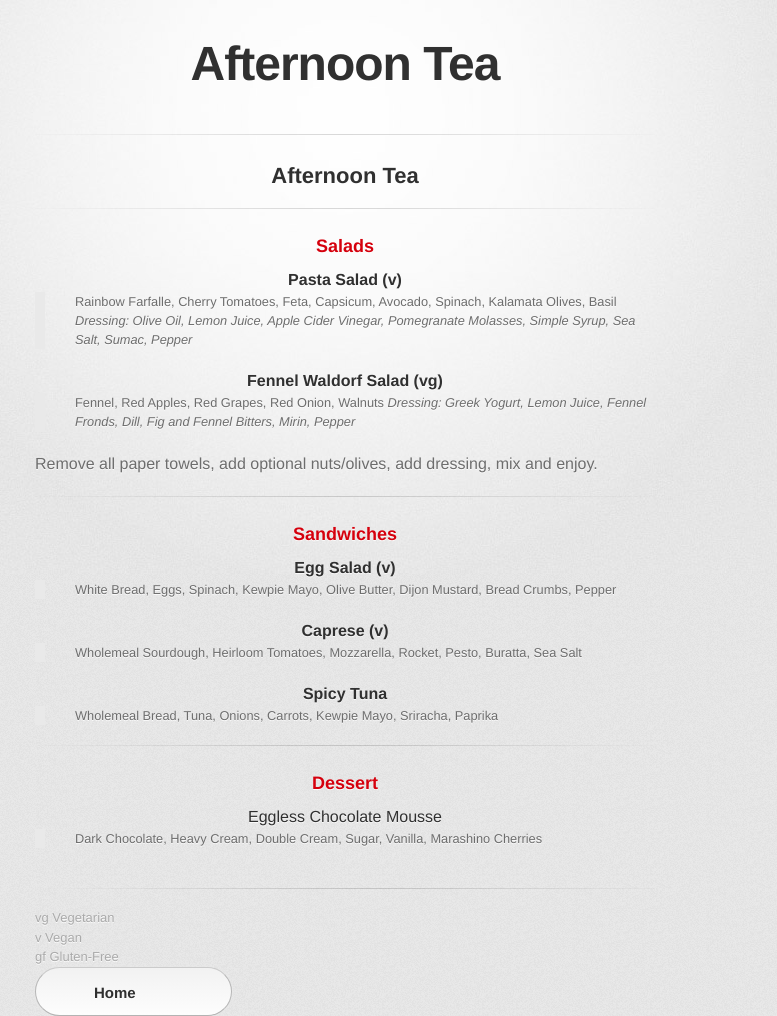
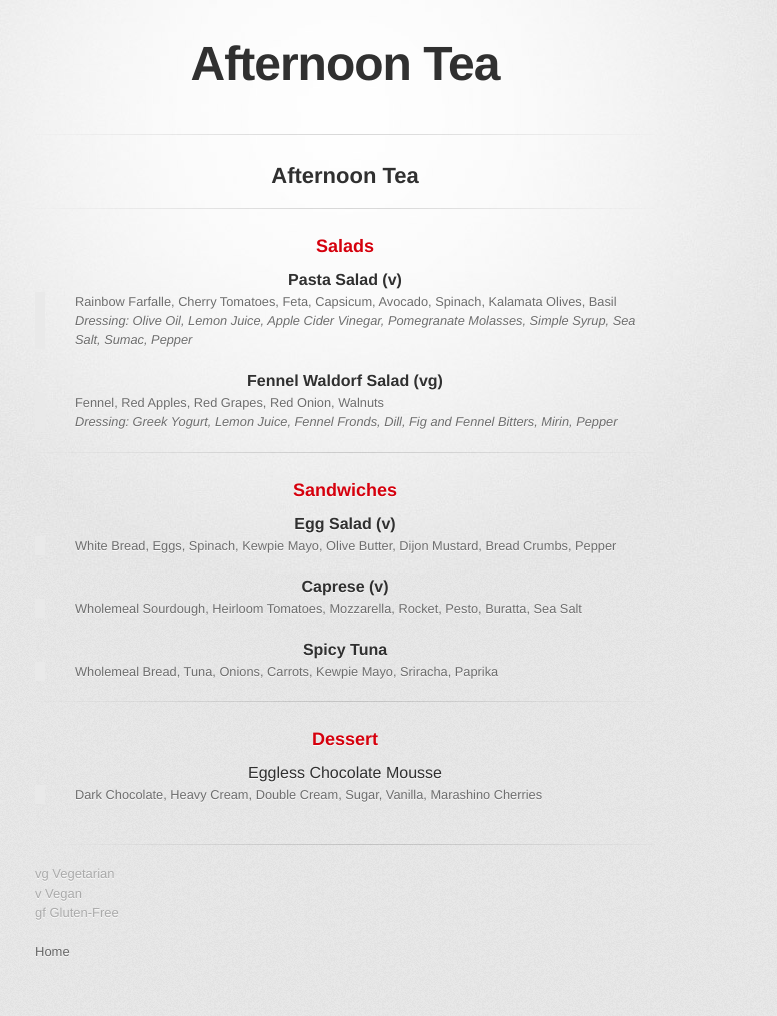
Before and after one commit to jliyanage/markdown_menus, a Jekyll site: the page built from markdown_menus/afternoon_tea.md, in a window 1280 px wide. Shown: the whole page, without its empty margins (295-1072 px from the left). Built offline with Jekyll 4.4.1, drawn with Linux system fonts in a browser that asks for light colours; some web fonts are replaced; after the commit the page ends 992 px from its top, so only the background shows below that.

Commit message:
fix newline

```diff
--- a/_layouts/menu.html
+++ b/_layouts/menu.html
@@ -9,6 +9,11 @@
     <!--[if lt IE 9]>
     <script src="//html5shiv.googlecode.com/svn/trunk/html5.js"></script>
     <![endif]-->
+    <style>
+      body {
+        vertical-align: middle;
+      }
+    </style>
 
 {% seo %}
     {% include head-custom.html %}
@@ -31,8 +36,8 @@
           <div class="legend">
             <span>vg Vegetarian</span><br>
             <span>v Vegan</span><br>
-            <span>gf Gluten-Free</span><br>
-            <a href="{{ site.url }}" id="Home" class="button"><span>Home</span></a>
+            <span>gf Gluten-Free</span><br><br>
+            <a href="../index.html" id="Home"><span>Home</span></a>
           </div>
         </footer>
 
--- a/markdown_menus/afternoon_tea.md
+++ b/markdown_menus/afternoon_tea.md
@@ -19,7 +19,6 @@ _Dressing: Olive Oil, Lemon Juice, Apple Cider Vinegar, Pomegranate Molasses, Si
 > Fennel, Red Apples, Red Grapes, Red Onion, Walnuts
 _Dressing: Greek Yogurt, Lemon Juice, Fennel Fronds, Dill, Fig and Fennel Bitters, Mirin, Pepper_
 
-Remove all paper towels, add optional nuts/olives, add dressing, mix and enjoy.
 
 ***
 ### Sandwiches
```
